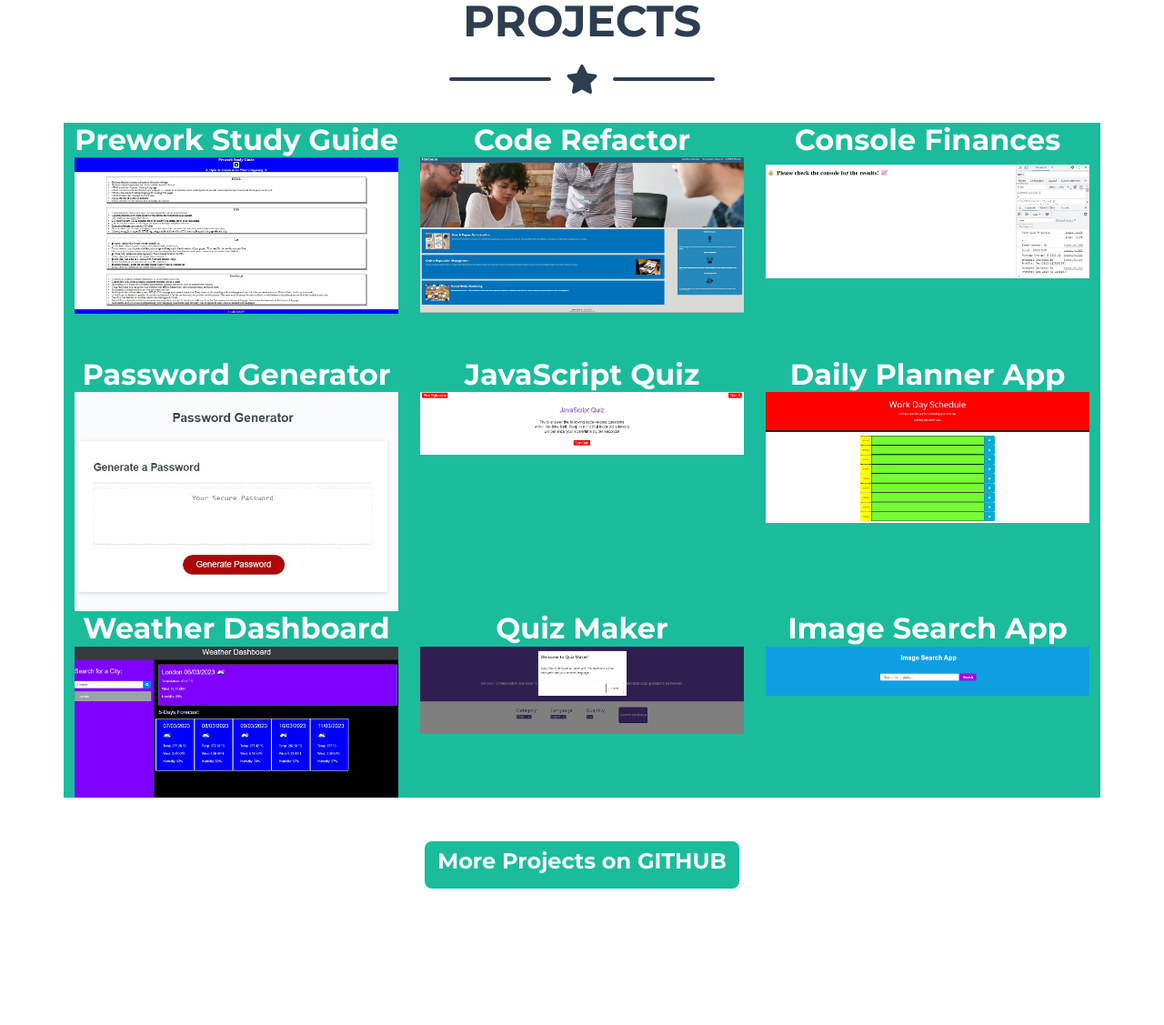
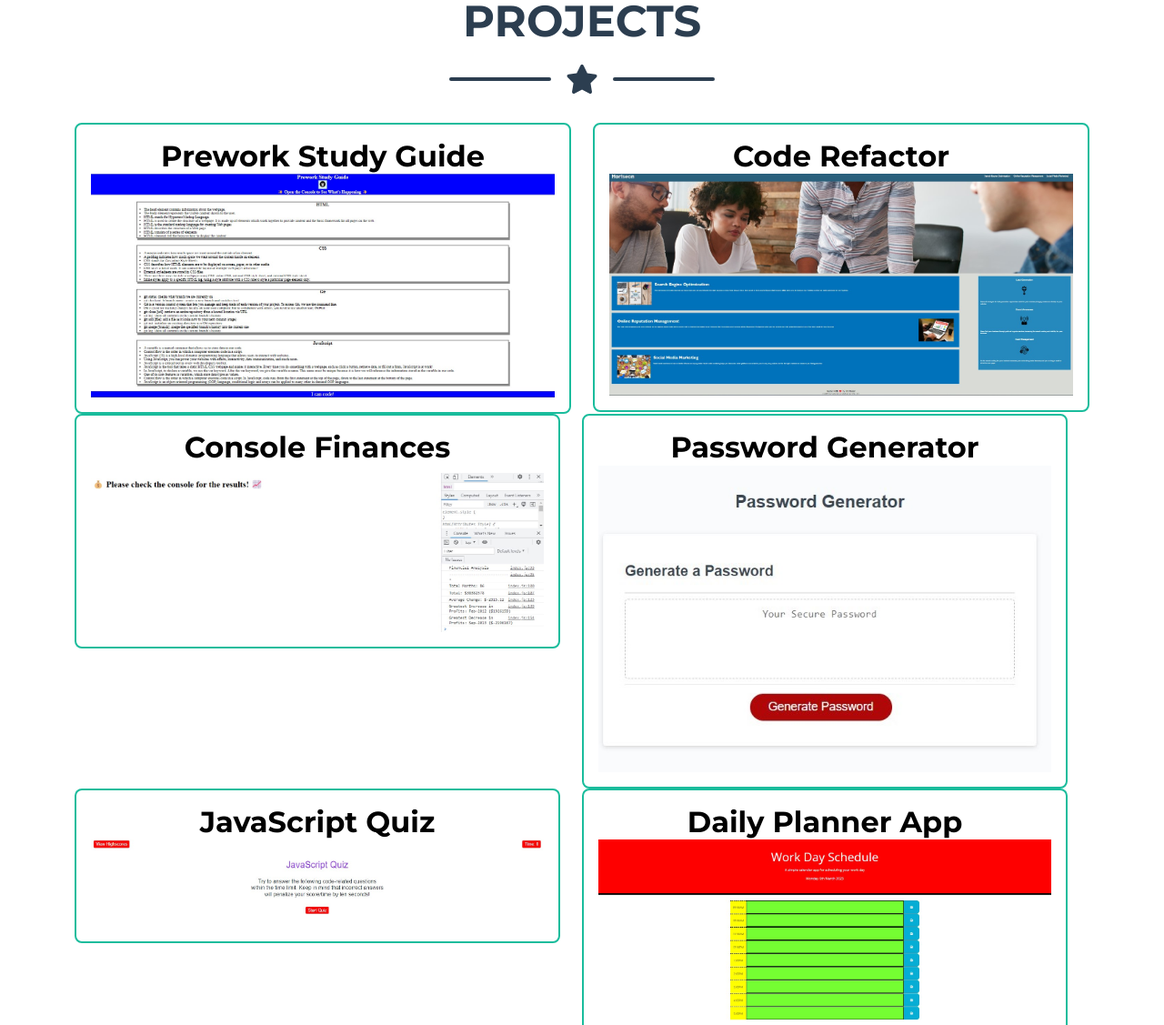
Before and after one commit to yvonnesarah/portfolio, a plain HTML site: page index.html in a window 1280 px wide. Shown: the part 10560-11687 px from the top of the page at 91% size. Drawn offline with nearby package versions, Linux system fonts and the light colour scheme.

Commit message:
Updated index.html

```diff
--- a/index.html
+++ b/index.html
@@ -304,90 +304,120 @@
                     <div class="divider-custom-icon"><i class="fas fa-star"></i></div>
                     <div class="divider-custom-line"></div>
                 </div>
+
                  <!-- Project Grid Items-->
-                <div class="row justify-content-center bg-primary">
+                <div class="row">
+                    <div class="col-sm-6">
                          <!-- Project Item 1-->
-                    <div class="col-md-6 col-lg-4 mb-5">
+                      <div class="card border-primary">
+                        <div class="card-body">
                             <div class="portfolio-item mx-auto" data-bs-toggle="modal" data-bs-target="#portfolioModal1">
                                 <div class="portfolio-item-caption d-flex align-items-center justify-content-center h-100 w-100"></div>
-                            <center><h2 class="card-text text-white">Prework Study Guide</h2></center>
+                                <center><h2 class="card-text text-black">Prework Study Guide</h2></center>
                                 <img class="img-fluid" src="assets/projects/prework-study-guide.jpg"/>
                             </div>
                         </div>
-                    <br></br>
+                      </div>
+                    </div>
+
                      <!-- Project Item 2-->
-                    <div class="col-md-6 col-lg-4 mb-5">
+                    <div class="col-sm-6">
+                        <div class="card border-primary">
+                          <div class="card-body">
                             <div class="portfolio-item mx-auto" data-bs-toggle="modal" data-bs-target="#portfolioModal2">
                                 <div class="portfolio-item-caption d-flex align-items-center justify-content-center h-100 w-100"></div>
-                            <center><h2 class="card-text text-white">Code Refactor</h2></center>
+                                <center><h2 class="card-text text-black">Code Refactor</h2></center>
                                 <img class="img-fluid" src="assets/projects/code-refactor.jpg" />
                             </div>
                           </div>
-                    <br></br>
+                        </div>
+                      </div>
+
+                      <div class="row">
+                        <div class="col-sm-6">
                              <!-- Project Item 3-->
-                    <div class="col-md-6 col-lg-4 mb-5">
+                          <div class="card border-primary">
+                            <div class="card-body">
                                 <div class="portfolio-item mx-auto" data-bs-toggle="modal" data-bs-target="#portfolioModal3">
                                     <div class="portfolio-item-caption d-flex align-items-center justify-content-center h-100 w-100"></div>
-                            <center><h2 class="card-tex text-white">Console Finances</h2></center>
+                                    <center><h2 class="card-tex text-black">Console Finances</h2></center>
                                     <img class="img-fluid" src="assets/projects/console-finances.jpg" />
                                 </div>
                             </div>
-                    <br></br>
+                          </div>
+                        </div>
+
                          <!-- Project Item 4-->
-                    <div class="col-md-6 col-lg-4 mb-5 mb-lg-0">
+                        <div class="col-sm-6">
+                            <div class="card border-primary">
+                              <div class="card-body">
                                 <div class="portfolio-item mx-auto" data-bs-toggle="modal" data-bs-target="#portfolioModal4">
                                     <div class="portfolio-item-caption d-flex align-items-center justify-content-center h-100 w-100"></div>
-                            <center><h2 class="card-text text-white">Password Generator</h2></center>
+                                    <center><h2 class="card-text text-black">Password Generator</h2></center>
                                     <img class="img-fluid" src="assets/projects/password-generator.jpg" alt="..." />
                                 </div>
                               </div>
-                    <br></br>
+                            </div>
+                          </div>
+
+
                         <!-- Project Item 5-->
-                    <div class="col-md-6 col-lg-4 mb-5 mb-md-0">
+                        <div class="col-sm-6">
+                            <div class="card border-primary">
+                              <div class="card-body">
                                 <div class="portfolio-item mx-auto" data-bs-toggle="modal" data-bs-target="#portfolioModal5">
                                     <div class="portfolio-item-caption d-flex align-items-center justify-content-center h-100 w-100"></div>
-                            <center><h2 class="card-text text-white">JavaScript Quiz</h2></center>
+                                    <center><h2 class="card-text text-black">JavaScript Quiz</h2></center>
                                     <img class="img-fluid" src="assets/projects/javascript-quiz.jpg" alt="..." />
                                 </div>
                               </div>
-                    <br></br>
+                            </div>
+                          </div>
+
                             <!-- Project Item 6-->
-                    <div class="col-md-6 col-lg-4">
+                       <div class="col-sm-6">
+                        <div class="card border-primary">
+                          <div class="card-body">
                             <div class="portfolio-item mx-auto" data-bs-toggle="modal" data-bs-target="#portfolioModal6">
                             <div class="portfolio-item-caption d-flex align-items-center justify-content-center h-100 w-100"></div>
-                            <center><h2 class="card-text text-white">Daily Planner App</h2></center>
+                            <center><h2 class="card-text text-black">Daily Planner App</h2></center>
                             <img class="img-fluid" src="assets/projects/daily-planner-app.jpg" alt="..." />
                           </div>
                           </div>
-                    <br></br>
+                        </div>
+                      </div>
+
                         <!-- Project Item 7-->
-                     <div class="col-md-6 col-lg-4">
+                        <div class="col-sm-6">
+                            <div class="card border-primary">
+                              <div class="card-body">
                                 <div class="portfolio-item mx-auto" data-bs-toggle="modal" data-bs-target="#portfolioModal7">
                                     <div class="portfolio-item-caption d-flex align-items-center justify-content-center h-100 w-100"></div>
-                            <center><h2 class="card-text text-white">Weather Dashboard</h2></center>
+                                    <center><h2 class="card-text text-black">Weather Dashboard</h2></center>
                                     <img class="img-fluid" src="assets/projects/weather-dashboard.jpg" alt="..." />
                                 </div>
                               </div>
+                            </div>
+                          </div>
+
                             <!-- Project Item 8-->
-                     <div class="col-md-6 col-lg-4">
+                       <div class="col-sm-6">
+                        <div class="card border-primary">
+                          <div class="card-body">
                             <div class="portfolio-item mx-auto" data-bs-toggle="modal" data-bs-target="#portfolioModal8">
                                 <div class="portfolio-item-caption d-flex align-items-center justify-content-center h-100 w-100"></div>
-                            <center><h2 class="card-text text-white">Quiz Maker</h2></center>
+                                <center><h2 class="card-text text-black">Quiz Maker</h2></center>
                                 <img class="img-fluid" src="assets/projects/quiz-maker.jpg" alt="..." />
-                        </div>
-                        </div>
-                         <!-- Project Item 9-->
-                     <div class="col-md-6 col-lg-4">
-                        <div class="portfolio-item mx-auto" data-bs-toggle="modal" data-bs-target="#portfolioModal9">
-                            <div class="portfolio-item-caption d-flex align-items-center justify-content-center h-100 w-100"></div>
-                            <center><h2 class="card-text text-white">Image Search App</h2></center>
-                            <img class="img-fluid" src="assets/projects/image-search-app.jpg" alt="..." />
                             </div>
                           </div>
                         </div>
                       </div>
                       </div>
+                      </div>
+
+
             <br></br>
+
            <center><a href="https://github.com/yvonnesarah?tab=repositories" class="btn btn-primary text-white" role="button"><h4>More Projects on GITHUB</h4></a></center>
         </section>
 
@@ -736,43 +766,6 @@
             </div>
         </div>
 
-        <!-- Portfolio Modal 9-->
-        <div class="portfolio-modal modal " id="portfolioModal9" tabindex="-1" aria-labelledby="portfolioModal9" aria-hidden="true">
-            <div class="modal-dialog modal-xl">
-                <div class="modal-content bg-primary">
-                    <div class="modal-body text-center pb-5">
-                        <div class="container">
-                            <div class="row justify-content-center">
-                                <div class="col-lg-8">
-                                    <!-- Portfolio Modal - Title-->
-                                    <h2 class="portfolio-modal-title text-white text-uppercase mb-0">Image Search-App</h2>
-                                    <!-- Icon Divider-->
-                                    <div class="divider-custom">
-                                        <div class="divider-custom-line"></div>
-                                        <div class="divider-custom-icon"><i class="fas fa-star"></i></div>
-                                        <div class="divider-custom-line"></div>
-                                    </div>
-                                    <!-- Portfolio Modal - Image-->
-                                    <img class="img-fluid rounded mb-5" src="assets/projects/image-search-app.jpg"  />
-                                    <!-- Portfolio Modal - Text-->
-                                    <h4>The Image Search Web App that lets you search for any desired image. You can enter your search query and receive results accompanied by a description. The app is responsive and displays images in a single column on smaller ones. Using the Unsplash API, the app fetches up to 1000 unique and non-repetitive images. The modern CSS design ensures a fast and responsive user experience, making it enjoyable to search for cats, dogs, or any image.</h4>
-                                    <br></br>
-                                    <h4> Tech: HTML/CSS/JavaScript/Unsplash API
-                                    </h4>
-                                    <br></br>
-                                    <a href="https://github.com/yvonnesarah/image-search-app" class="btn btn-primary text-white" role="button"><h4>Repo</h4></a>
-                                    <a href="https://yvonnesarah.github.io/image-search-app/" class="btn btn-primary text-white" role="button"><h4>Live</h4></a>
-                                    <br></br>
-                                    <div class="modal-footer pb-5"><a class="btn btn-primary btn-lg mx-auto rounded-pill portfolio-modal-dismiss" role="button" data-bs-dismiss="modal"><i class="fa fa-close"></i>&nbsp;Close Project</a></div>
-                                </div>
-                            </div>
-                        </div>
-                    </div>
-                </div>
-            </div>
-        </div>
-
-
         <!-- Bootstrap core JS-->
         <script src="https://cdn.jsdelivr.net/npm/bootstrap@5.2.3/dist/js/bootstrap.bundle.min.js"></script>
         <!-- Core theme JS-->
```
Also changed, not shown: assets/projects/image-search-app.jpg (deleted). Lines whose indentation alone changed are shown as unchanged.
